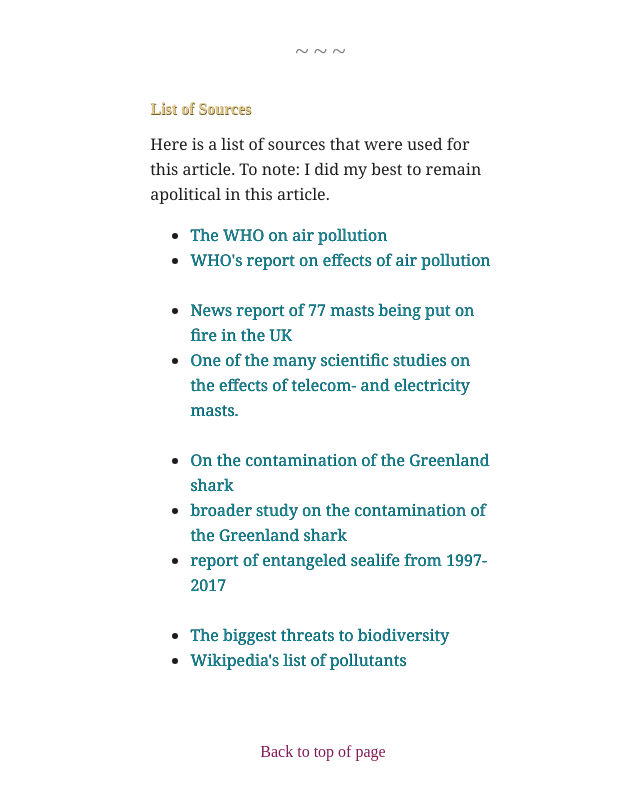
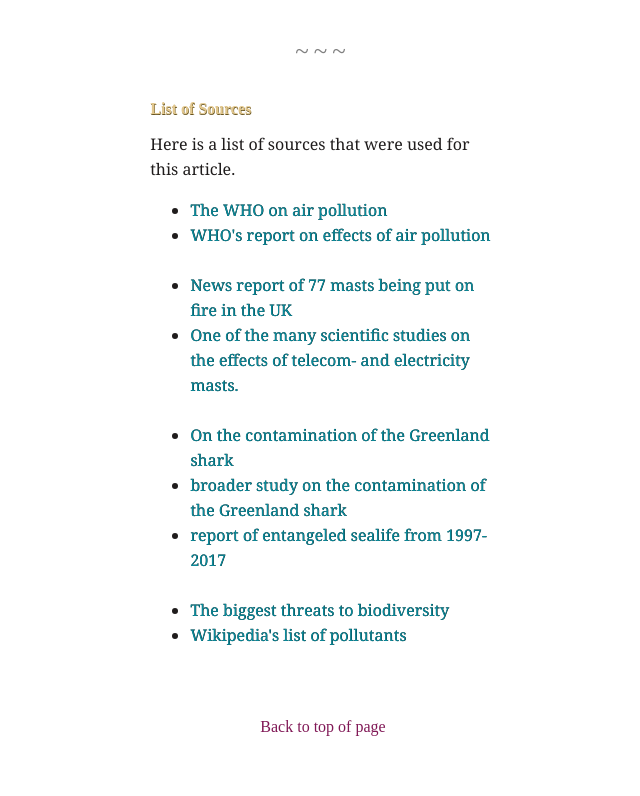
Before and after one commit to onlinemuseum/genearth, a plain HTML site: page Articles/Features/TypesofPollution/TypesofPollution.html in a window 1280 px wide. Shown: the part 6000-6796 px from the top of the page, without its empty margins (317-957 px from the left). After the commit the page ends 6771 px from the top, so only its background shows below. Drawn offline with Linux system fonts and the light colour scheme.

Commit message:
Update TypesofPollution.html

```diff
--- a/Articles/Features/TypesofPollution/TypesofPollution.html
+++ b/Articles/Features/TypesofPollution/TypesofPollution.html
@@ -184,7 +184,6 @@ Let us divide pollution into 10 segments:
 <h2>List of Sources</h2>
 <p>
   Here is a list of sources that were used for this article.
-  To note: I did my best to remain apolitical in this article.
 </p>
 
 <p>
```
